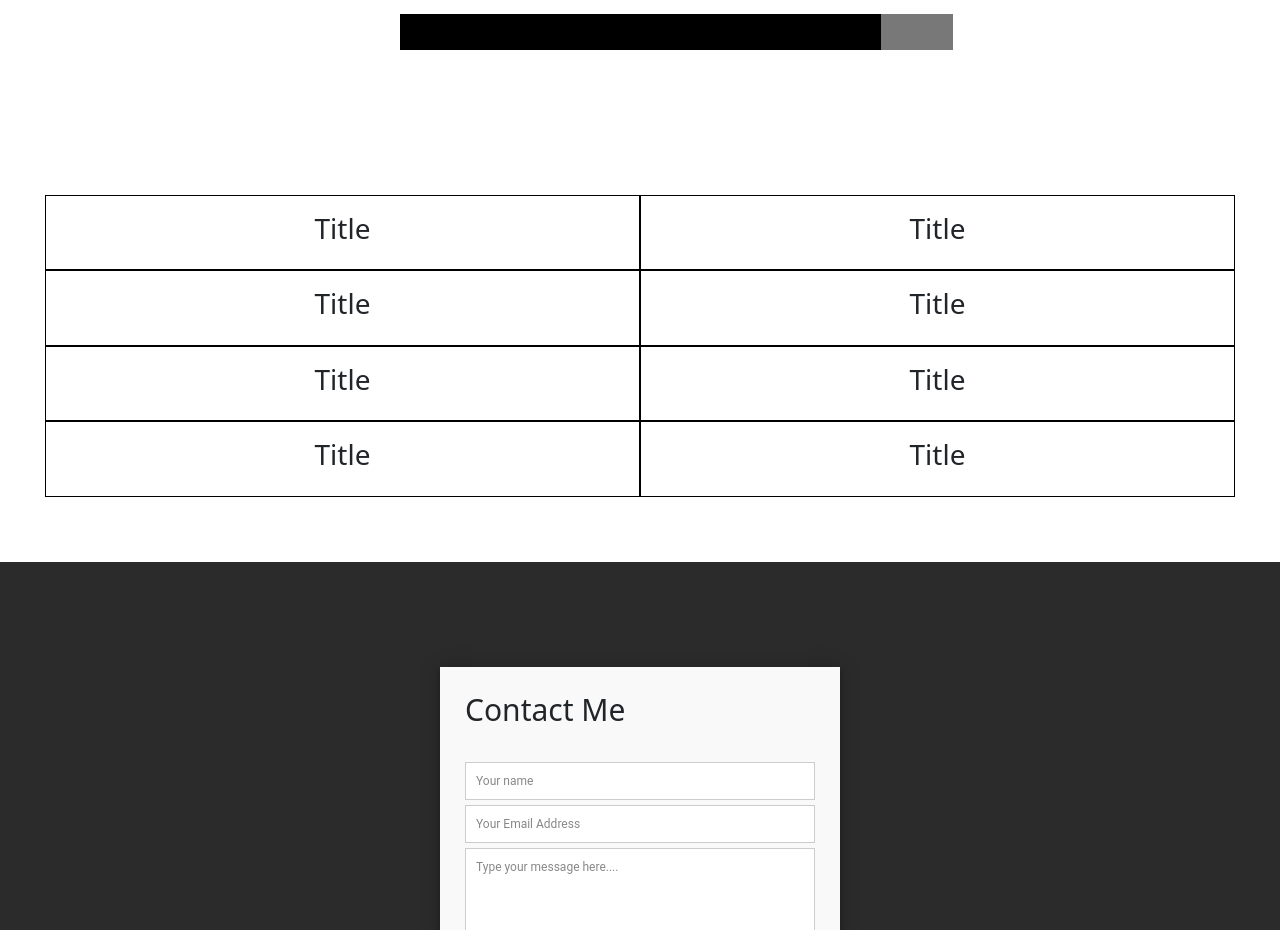
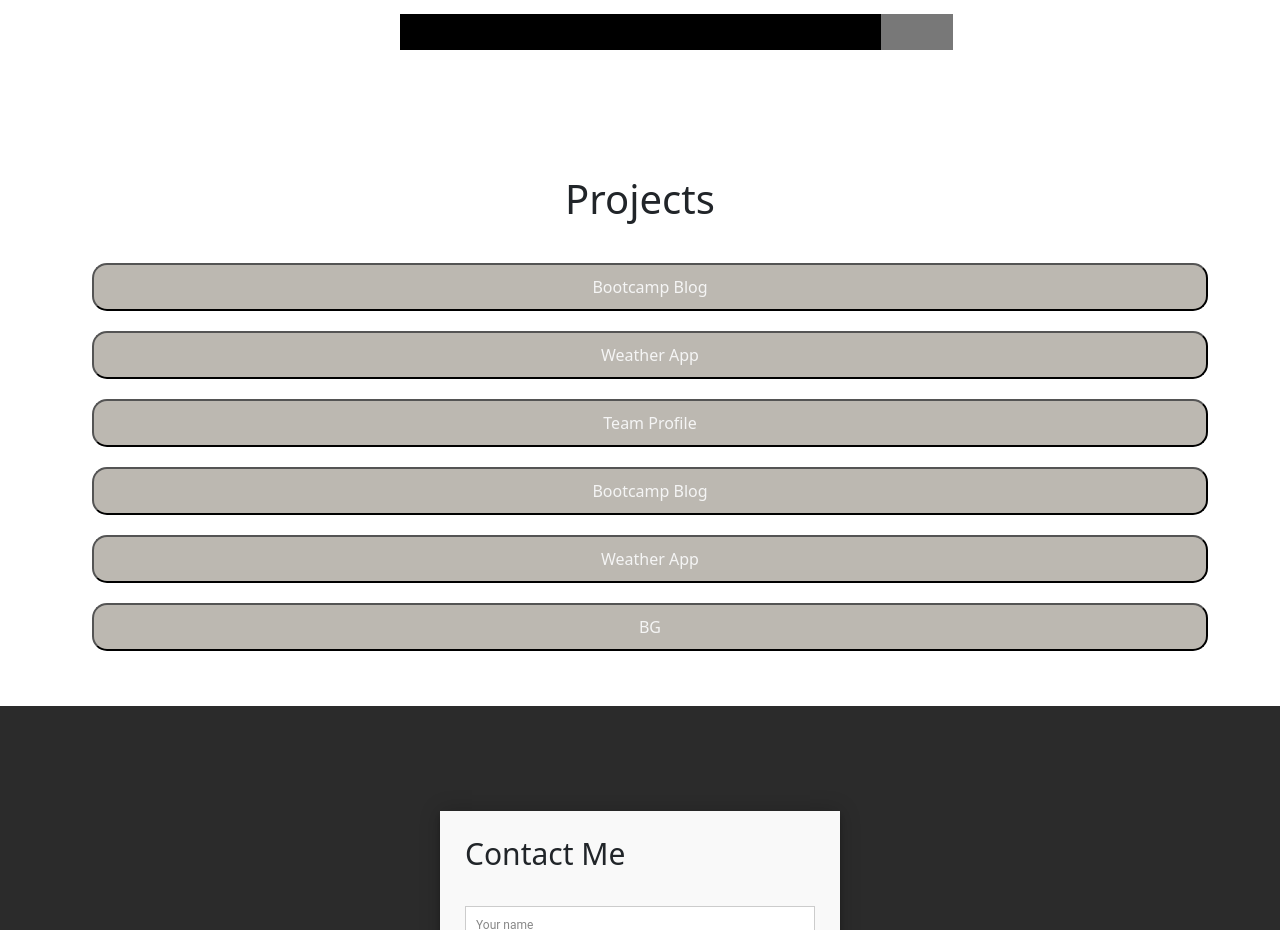
Before and after one commit to Castoreno05/React-Portfolio, a React (Create React App) app: page / in a window 1280 px wide. Shown: the part 3580-4510 px from the top of the page. Built offline with nearby package versions, Linux system fonts and the light colour scheme.

Commit message:
Restyled projects to have a collapsible.

```diff
--- a/package.json
+++ b/package.json
@@ -9,7 +9,6 @@
     "@testing-library/react": "^13.3.0",
     "@testing-library/user-event": "^13.5.0",
     "bootstrap": "^5.2.0",
-    "jquery": "^3.6.1",
     "jspdf": "^2.5.1",
     "react": "^18.2.0",
     "react-bootstrap": "^2.5.0",
@@ -17,6 +16,7 @@
     "react-icons": "^4.4.0",
     "react-scripts": "5.0.1",
     "react-scroll": "^1.8.7",
+    "styled-components": "^5.3.5",
     "web-vitals": "^2.1.4"
   },
   "scripts": {
--- /dev/null
+++ b/src/components/Collapsible.js
@@ -0,0 +1,21 @@
+import React, { useState } from "react";
+import "./Projects/projects.css";
+
+
+export default function Collapsible(props) {
+
+  const [isOpen, setIsOpen] = useState(false);
+
+  return (
+    <div className="collapsible">
+      <button className="flick" onClick={() => setIsOpen(!isOpen)}>
+        {props.label}
+      </button>
+      {isOpen && (
+        <div>
+          {props.children}
+        </div>
+      )}
+    </div>
+  );
+}
--- a/src/components/Projects/index.js
+++ b/src/components/Projects/index.js
@@ -1,189 +1,93 @@
-import React, { useState } from "react";
+import React from "react";
+import Collapsible from "../Collapsible";
 import Container from "react-bootstrap/Container";
 import Row from "react-bootstrap/Row";
-import { Button } from "react-bootstrap";
 import "./projects.css";
 
 export default function Projects() {
-
-  function removeStyle() {
-    console.log("Clicked")
-  }
-
-
-
   return (
     <div className="projects" id="projects">
-      <Container>
-        <Row>
-          <Button variant="none" onClick={removeStyle}>
-            <h3>Title</h3>
-            <section
-              className="projectInfo"
-              id="chalOne"
-              style={{ display: "none" }}
-            >
-              <div className="imageTwo"></div>
-              <p>
-                Lorem ipsum dolor sit amet, putent nostrum disputando cu pro.
-                Ius modo maiorum cu, facilis ocurreret eu eos. Ei per vero
-                error. Sed iudico causae eu, usu ea noster hendrerit. Eu labores
-                ponderum iudicabit ius, ne vim utamur ocurreret. Ea sumo
-                placerat has, ex ridens legendos vis. Eam id erant nonumy, mei
-                ex delectus petentium scribentur, qui id probo animal adipisci.
-                Ut vocibus indoctum sit, est brute nominati consectetuer no.
-              </p>
-            </section>
-          </Button>
+      <h1>Projects</h1>
+      <Container className="projectContainer">
+        <Row className="projectRow">
+          <Collapsible label="Bootcamp Blog">
+            <div className="imageOne"></div>
+            <p>
+              Lorem ipsum dolor sit amet, putent nostrum disputando cu pro. Ius
+              modo maiorum cu, facilis ocurreret eu eos. Ei per vero error. Sed
+              iudico causae eu, usu ea noster hendrerit.
+            </p>
+          </Collapsible>
         </Row>
-        <Row>
-          <Button variant="none" onClick={removeStyle}>
-            <h3>Title</h3>
-            <section
-              className="projectInfo"
-              id="chalTwo"
-              style={{ display: "none" }}
-            >
-              <div className="imageTwo"></div>
-              <p>
-                Lorem ipsum dolor sit amet, putent nostrum disputando cu pro.
-                Ius modo maiorum cu, facilis ocurreret eu eos. Ei per vero
-                error. Sed iudico causae eu, usu ea noster hendrerit. Eu labores
-                ponderum iudicabit ius, ne vim utamur ocurreret. Ea sumo
-                placerat has, ex ridens legendos vis. Eam id erant nonumy, mei
-                ex delectus petentium scribentur, qui id probo animal adipisci.
-                Ut vocibus indoctum sit, est brute nominati consectetuer no.
-              </p>
-            </section>
-          </Button>
+        <Row className="projectRow">
+          <Collapsible label="Weather App">
+            <div className="imageTwo"></div>
+            <p>
+              Lorem ipsum dolor sit amet, putent nostrum disputando cu pro. Ius
+              modo maiorum cu, facilis ocurreret eu eos. Ei per vero error. Sed
+              iudico causae eu, usu ea noster hendrerit.Lorem ipsum dolor sit
+              amet, putent nostrum disputando cu pro. Ius modo maiorum cu,
+              facilis ocurreret eu eos. Ei per vero error. Sed iudico causae eu,
+              usu ea noster hendrerit.Lorem ipsum dolor sit amet, putent nostrum
+              disputando cu pro. Ius modo maiorum cu, facilis ocurreret eu eos.
+              Ei per vero error. Sed iudico causae eu, usu ea noster hendrerit.
+            </p>
+          </Collapsible>
         </Row>
-        <Row>
-          <Button variant="none" onClick={removeStyle}>
-            <h3>Title</h3>
-            <section
-              className="projectInfo"
-              id="chalThree"
-              style={{ display: "none" }}
-            >
-              <div className="imageTwo"></div>
-              <p>
-                Lorem ipsum dolor sit amet, putent nostrum disputando cu pro.
-                Ius modo maiorum cu, facilis ocurreret eu eos. Ei per vero
-                error. Sed iudico causae eu, usu ea noster hendrerit. Eu labores
-                ponderum iudicabit ius, ne vim utamur ocurreret. Ea sumo
-                placerat has, ex ridens legendos vis. Eam id erant nonumy, mei
-                ex delectus petentium scribentur, qui id probo animal adipisci.
-                Ut vocibus indoctum sit, est brute nominati consectetuer no.
-              </p>
-            </section>
-          </Button>
+        <Row className="projectRow">
+          <Collapsible label="Team Profile">
+            <div className="imageThree"></div>
+            <p>
+              Lorem ipsum dolor sit amet, putent nostrum disputando cu pro. Ius
+              modo maiorum cu, facilis ocurreret eu eos. Ei per vero error. Sed
+              iudico causae eu, usu ea noster hendrerit.
+            </p>
+          </Collapsible>
         </Row>
-        <Row>
-          <Button variant="none" onClick={removeStyle}>
-            <h3>Title</h3>
-            <section
-              className="projectInfo"
-              id="chalFour"
-              style={{ display: "none" }}
-            >
-              <div className="imageTwo"></div>
-              <p>
-                Lorem ipsum dolor sit amet, putent nostrum disputando cu pro.
-                Ius modo maiorum cu, facilis ocurreret eu eos. Ei per vero
-                error. Sed iudico causae eu, usu ea noster hendrerit. Eu labores
-                ponderum iudicabit ius, ne vim utamur ocurreret. Ea sumo
-                placerat has, ex ridens legendos vis. Eam id erant nonumy, mei
-                ex delectus petentium scribentur, qui id probo animal adipisci.
-                Ut vocibus indoctum sit, est brute nominati consectetuer no.
-              </p>
-            </section>
-          </Button>
+        <Row className="projectRow">
+          <Collapsible label="Bootcamp Blog">
+            <div className="imageOne"></div>
+            <p>
+              Lorem ipsum dolor sit amet, putent nostrum disputando cu pro. Ius
+              modo maiorum cu, facilis ocurreret eu eos. Ei per vero error. Sed
+              iudico causae eu, usu ea noster hendrerit.Lorem ipsum dolor sit
+              amet, putent nostrum disputando cu pro. Ius modo maiorum cu,
+              facilis ocurreret eu eos. Ei per vero error. Sed iudico causae eu,
+              usu ea noster hendrerit.Lorem ipsum dolor sit amet, putent nostrum
+              disputando cu pro. Ius modo maiorum cu, facilis ocurreret eu eos.
+              Ei per vero error. Sed iudico causae eu, usu ea noster hendrerit.
+            </p>
+          </Collapsible>
         </Row>
-      </Container>
-      <Container>
-        <Row>
-          <Button variant="none" onClick={removeStyle}>
-            <h3>Title</h3>
-            <section
-              className="projectInfo"
-              id="chalFive"
-              style={{ display: "none" }}
-            >
-              <div className="imageTwo"></div>
-              <p>
-                Lorem ipsum dolor sit amet, putent nostrum disputando cu pro.
-                Ius modo maiorum cu, facilis ocurreret eu eos. Ei per vero
-                error. Sed iudico causae eu, usu ea noster hendrerit. Eu labores
-                ponderum iudicabit ius, ne vim utamur ocurreret. Ea sumo
-                placerat has, ex ridens legendos vis. Eam id erant nonumy, mei
-                ex delectus petentium scribentur, qui id probo animal adipisci.
-                Ut vocibus indoctum sit, est brute nominati consectetuer no.
-              </p>
-            </section>
-          </Button>
+        <Row className="projectRow">
+          <Collapsible label="Weather App">
+            <div className="imageTwo"></div>
+            <p>
+              Lorem ipsum dolor sit amet, putent nostrum disputando cu pro. Ius
+              modo maiorum cu, facilis ocurreret eu eos. Ei per vero error. Sed
+              iudico causae eu, usu ea noster hendrerit.Lorem ipsum dolor sit
+              amet, putent nostrum disputando cu pro. Ius modo maiorum cu,
+              facilis ocurreret eu eos. Ei per vero error. Sed iudico causae eu,
+              usu ea noster hendrerit.Lorem ipsum dolor sit amet, putent nostrum
+              disputando cu pro. Ius modo maiorum cu, facilis ocurreret eu eos.
+              Ei per vero error. Sed iudico causae eu, usu ea noster hendrerit.
+            </p>
+          </Collapsible>
         </Row>
-        <Row>
-          <Button variant="none" onClick={removeStyle}>
-            <h3>Title</h3>
-            <section
-              className="projectInfo"
-              id="chalSix"
-              style={{ display: "none" }}
-            >
-              <div className="imageTwo"></div>
-              <p>
-                Lorem ipsum dolor sit amet, putent nostrum disputando cu pro.
-                Ius modo maiorum cu, facilis ocurreret eu eos. Ei per vero
-                error. Sed iudico causae eu, usu ea noster hendrerit. Eu labores
-                ponderum iudicabit ius, ne vim utamur ocurreret. Ea sumo
-                placerat has, ex ridens legendos vis. Eam id erant nonumy, mei
-                ex delectus petentium scribentur, qui id probo animal adipisci.
-                Ut vocibus indoctum sit, est brute nominati consectetuer no.
-              </p>
-            </section>
-          </Button>
-        </Row>
-        <Row>
-          <Button variant="none" onClick={removeStyle}>
-            <h3>Title</h3>
-            <section
-              className="projectInfo"
-              id="chalSeven"
-              style={{ display: "none" }}
-            >
-              <div className="imageTwo"></div>
-              <p>
-                Lorem ipsum dolor sit amet, putent nostrum disputando cu pro.
-                Ius modo maiorum cu, facilis ocurreret eu eos. Ei per vero
-                error. Sed iudico causae eu, usu ea noster hendrerit. Eu labores
-                ponderum iudicabit ius, ne vim utamur ocurreret. Ea sumo
-                placerat has, ex ridens legendos vis. Eam id erant nonumy, mei
-                ex delectus petentium scribentur, qui id probo animal adipisci.
-                Ut vocibus indoctum sit, est brute nominati consectetuer no.
-              </p>
-            </section>
-          </Button>
-        </Row>
-        <Row>
-          <Button variant="none" onClick={removeStyle}>
-            <h3>Title</h3>
-            <section
-              className="projectInfo"
-              id="chalEight"
-              style={{ display: "none" }}
-            >
-              <div className="imageTwo"></div>
-              <p>
-                Lorem ipsum dolor sit amet, putent nostrum disputando cu pro.
-                Ius modo maiorum cu, facilis ocurreret eu eos. Ei per vero
-                error. Sed iudico causae eu, usu ea noster hendrerit. Eu labores
-                ponderum iudicabit ius, ne vim utamur ocurreret. Ea sumo
-                placerat has, ex ridens legendos vis. Eam id erant nonumy, mei
-                ex delectus petentium scribentur, qui id probo animal adipisci.
-                Ut vocibus indoctum sit, est brute nominati consectetuer no.
-              </p>
-            </section>
-          </Button>
+        <Row className="projectRow">
+          <Collapsible label="BG">
+            <div className="imageThree"></div>
+            <p>
+              Lorem ipsum dolor sit amet, putent nostrum disputando cu pro. Ius
+              modo maiorum cu, facilis ocurreret eu eos. Ei per vero error. Sed
+              iudico causae eu, usu ea noster hendrerit.Lorem ipsum dolor sit
+              amet, putent nostrum disputando cu pro. Ius modo maiorum cu,
+              facilis ocurreret eu eos. Ei per vero error. Sed iudico causae eu,
+              usu ea noster hendrerit.Lorem ipsum dolor sit amet, putent nostrum
+              disputando cu pro. Ius modo maiorum cu, facilis ocurreret eu eos.
+              Ei per vero error. Sed iudico causae eu, usu ea noster hendrerit.
+            </p>
+          </Collapsible>
         </Row>
       </Container>
     </div>
--- a/src/components/Projects/projects.css
+++ b/src/components/Projects/projects.css
@@ -1,43 +1,64 @@
 .projects {
     display: flex;
-    justify-content: space-evenly;
-    padding: 45px;
+    flex-direction: column;
+    margin: 10px 10px;
+    padding: 25px;
 }
-.container {
-    color: #2B2B2B;
-    width: 50% !important;
-    margin: 20px auto;
-    border-radius: 25px;
+.projects h1 {
+    padding: 10px;
+    margin: 10px 10px;
+    text-align: center;
 }
-.row {
-    border: solid 1px black;
+.projectContainer {
+    display: flex;
+    flex-direction: column;
+    justify-content: center;
+    padding: 10px 10px;
+}
+.projectRow {
+    display: flex;
+    flex-direction: row;
+}
+.flick {
+    background-color: #bcb8b1;
+    color: whitesmoke;
+    border-radius: 15px;
     padding: 10px;
+    margin: 10px 10px;
+    width: 100%;
 }
-.row h3 {
-    display: flex;
-    justify-content: center;
+.flick:hover {
+    background-color: yellowgreen;
 }
-.row Button {
-    border: none;
+.projectContainer p {
+    padding: 10px 10px;
 }
-.projectInfo {
-    display: flex;
-    justify-content: space-evenly;
+.imageOne{
+    height: 500px;
+    width: auto;
+    margin: 10px 10px;
+    background: url(../../Images/Bootcamp.PNG) no-repeat top center;
+    background-size: cover;
 }
-.projectInfo p {
-    margin: 10px 10px;
-    width: 300px;
-}
-.row:hover {
-    background-color: yellowgreen;
-    cursor: pointer;
-}
-
 .imageTwo {
-    height: 250px;
-    width: 500px;
+    height: 500px;
+    width: auto;
     margin: 10px 10px;
     background: url(../../Images/weatherApp.PNG) no-repeat top center;
+    background-size: cover;
+}
+.imageThree {
+    height: 500px;
+    width: auto;
+    margin: 10px 10px;
+    background: url(../../Images/teamProfileGenerator.PNG) no-repeat top center;
+    background-size: cover;
+}
+.imageFour {
+    height: 500px;
+    width: auto;
+    margin: 10px 10px;
+    background: url(../../Images/teamProfileGenerator.PNG) no-repeat top center;
     background-size: cover;
 }
 
@@ -51,27 +72,3 @@
         width: 10%;
     }
 }
-
-
-
-/* .carousel-inner {
-    border-radius: 25px;
-} */
-/* .imageOne {
-    background-image: url(../../Images/Bootcamp.PNG);
-    background-repeat: no-repeat;
-    background-size: cover;
-}
-.imageTwo {
-    background-image: url(../../Images/weatherApp.PNG);
-    background-repeat: no-repeat;
-    background-size: cover;
-}
-.imageThree {
-    background-image: url(../../Images/teamProfileGenerator.PNG);
-    background-repeat: no-repeat;
-    background-size: cover;
-}
-.carousel-caption h3 p {
-    color: black;
-} */
```
Also changed, not shown: 1 other file (tests, documents, lock files or other folders).
